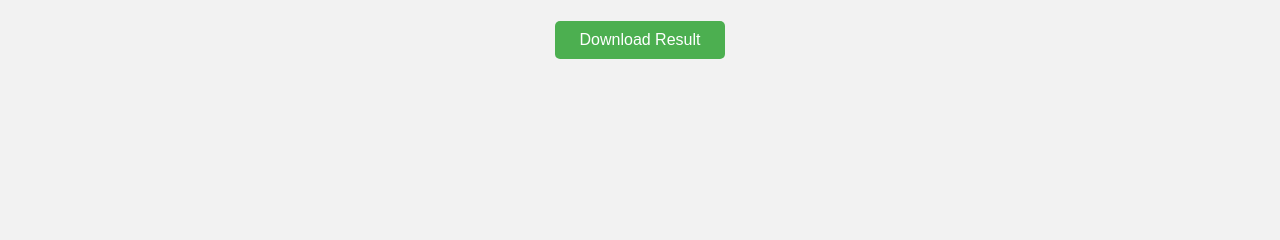
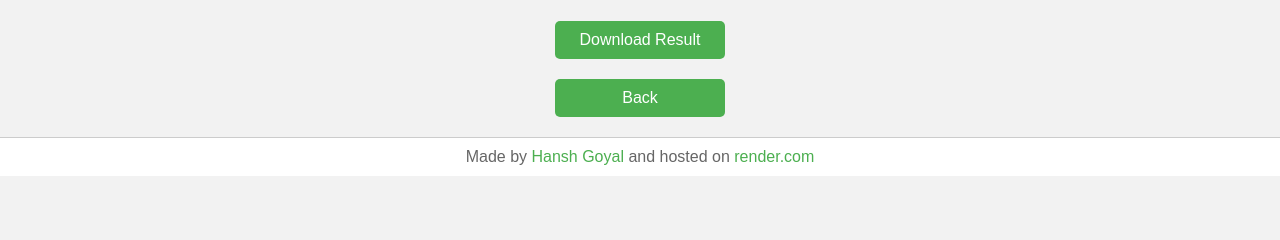
Before and after one commit to HanshGoyal/check_trustpilot_links, a Flask app: template templates/show_data.html in a window 1280 px wide. Shown: the part 199-439 px from the top of the page. Run offline with Flask 3, Linux system fonts and the light colour scheme; the template is opened without the code that fills it, so the values that code supplies are empty.

Commit message:
Update show_data.html

```diff
--- a/templates/show_data.html
+++ b/templates/show_data.html
@@ -51,6 +51,18 @@
         cursor: pointer;
         text-decoration: none;
       }
+      .footer {
+            text-align: center;
+            margin-top: 20px;
+            padding: 10px;
+            background-color: #fff;
+            border-top: 1px solid #ccc;
+            color: #666;
+        }
+        .footer a {
+            color: #4CAF50;
+            text-decoration: none;
+        }
     </style>
   </head>
   <body>
@@ -73,6 +85,12 @@
     </table>
     <p>Live count: {{ live_count }}</p>
     <p>Deleted count: {{ deleted_count }}</p>
-    <a href="/download_result" class="download-btn">Download Result</a>
+    <div>
+      <a href="/download_result" class="download-btn">Download Result</a>
+      <a href="/" class="download-btn">Back</a>
+    </div>
+    <div class="footer">
+      Made by <a href="https://www.linkedin.com/in/hanshgoyal/" target="_blank">Hansh Goyal</a> and hosted on <a href="https://www.render.com" target="_blank">render.com</a>
+    </div>
   </body>
 </html>
```
